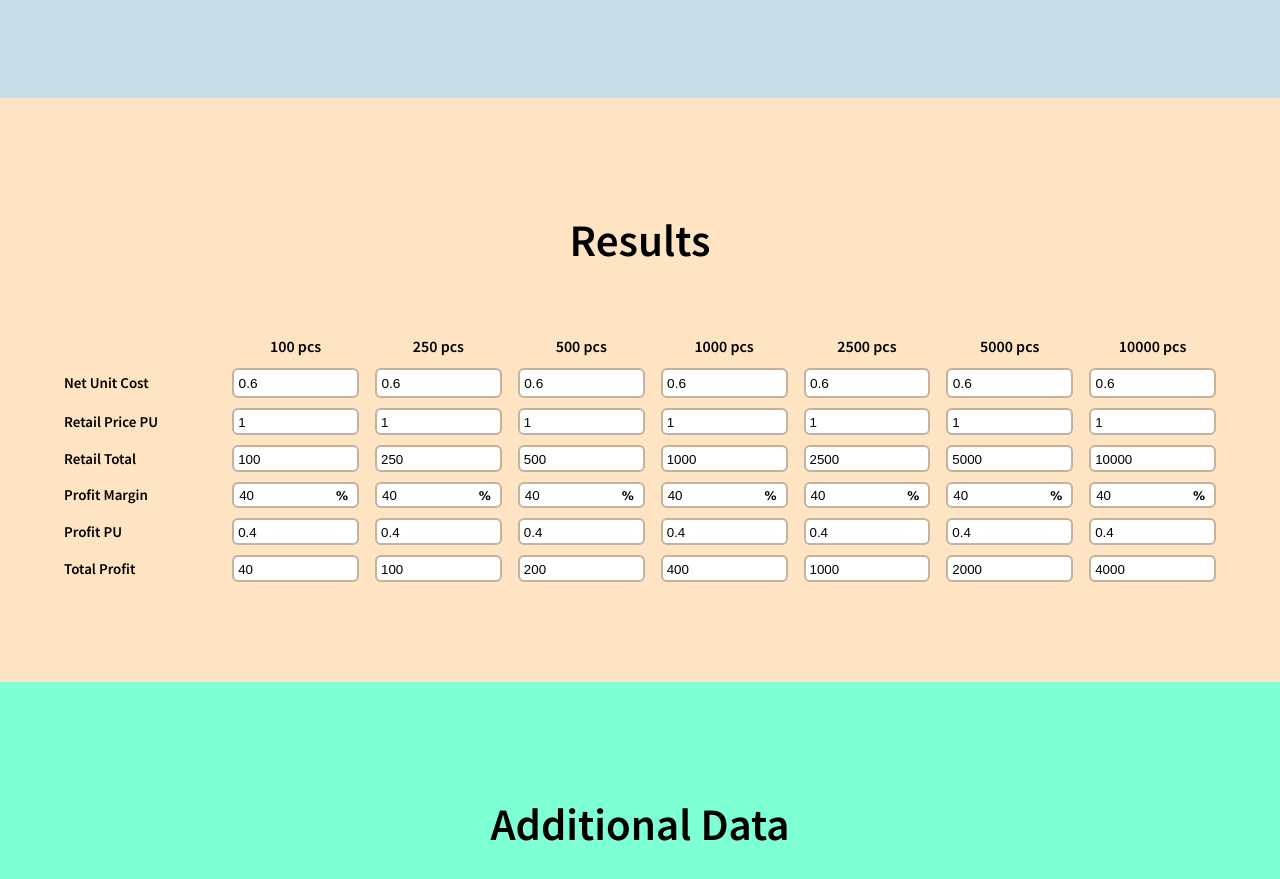
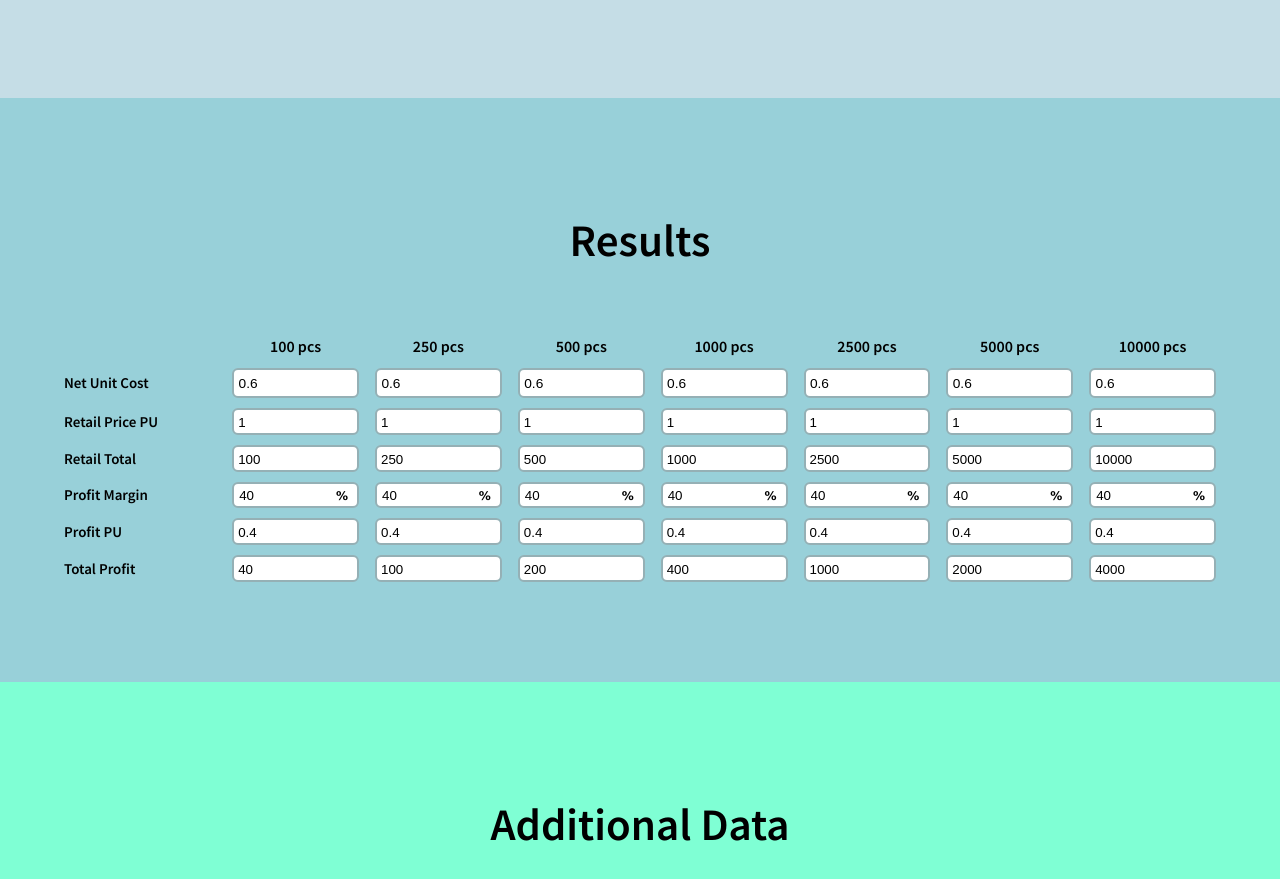
Before and after one commit to webdev-dave/bizzbuzz-custom-calculator, a React (Create React App) app: page / in a window 1280 px wide. Shown: the part 605-1484 px from the top of the page. Built offline with nearby package versions, Linux system fonts and the light colour scheme.

Commit message:
update output section color background color and input border-color

```diff
--- a/src/assets/styles/app.css
+++ b/src/assets/styles/app.css
@@ -256,7 +256,7 @@ p.cost-pb{
 /* ----------------------------------------------------------------- Results ----- */
 
 #results-container {
-  background-color: var(--bisque);
+  background-color: #98d0d9;
   grid-column: 3/4;
   padding: 3rem 5% 10rem 5%;
 }
@@ -265,7 +265,7 @@ p.cost-pb{
   padding: 5px 4px 3px 4px;
   background-color: white;
   width: 100%;
-  border: 2px solid rgb(193, 179, 158);
+  border: 2.5px solid #95B0B5;
   border-radius: 6px;
 }
 
--- a/src/utils/helpers/helperFunctions.js
+++ b/src/utils/helpers/helperFunctions.js
@@ -118,7 +118,7 @@ export const configureBoxes = (boxesArr, quantitiesArr) => {
         //first we fill as many full boxes of currentBoxSize as possible without leaving blank space
         //then:
         // if the remaining amount can fit into one boxSize down then do that
-        // else:
+        //else:
         // just put the remainingQty into another box of currentBoxSize and call it a day because it is usually not worth it to have more than one box of smaller box sizes i.e. it almost always cheaper to ship the remainingQty in a large box with lots of empty space rather than sending it in multiple small boxes
         const nextBoxSizeDown = highestToLowestBoxSizes[index+1];
 
```
